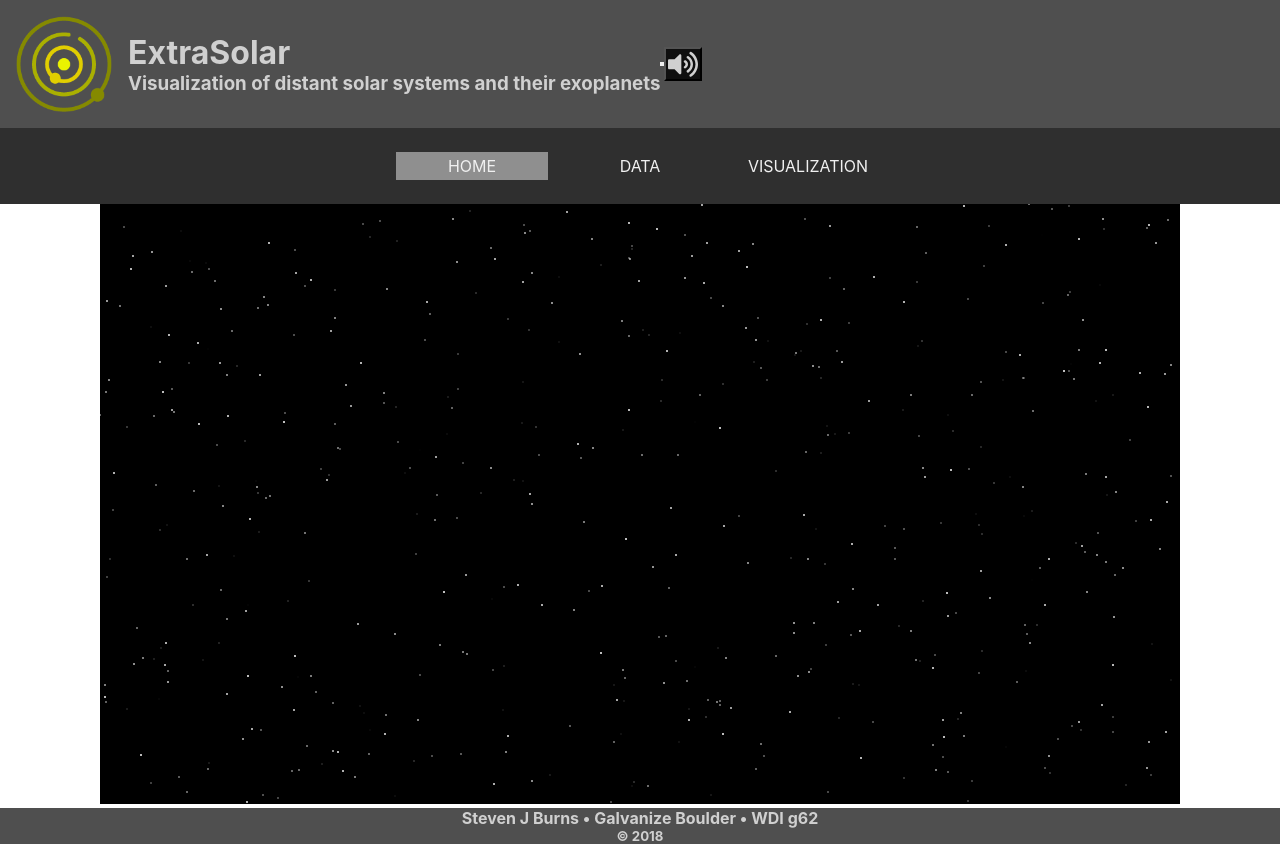
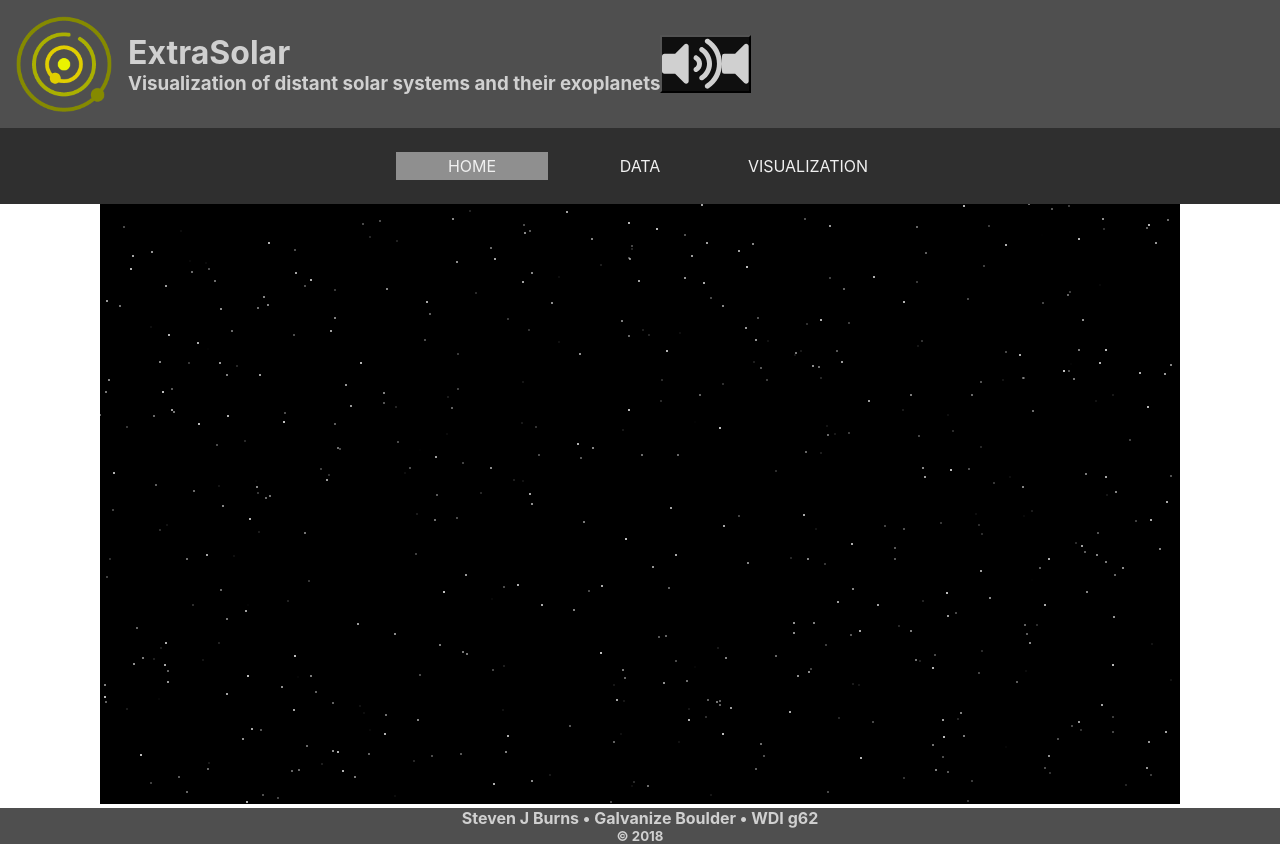
Before and after one commit to StevenJBurns/extrasolar, a React (Create React App) app: page / in a window 1280 px wide. Built offline with nearby package versions, Linux system fonts and the light colour scheme.

Commit message:
Font Awesome audio icons arebarely working, but they render in the button

```diff
--- a/public/index.html
+++ b/public/index.html
@@ -11,7 +11,6 @@
     <!-- Notice the use of %PUBLIC_URL% in the tags above. It will be replaced with the URL of the `public` folder during the build. Only files inside the `public` folder can be referenced from the HTML.
 
       Unlike "/favicon.ico" or "favicon.ico", "%PUBLIC_URL%/favicon.ico" will work correctly both with client-side routing and a non-root public URL. Learn how to configure a non-root public URL by running `npm run build`. -->
-    <script defer src="https://use.fontawesome.com/releases/v5.0.4/js/all.js"></script>
     <title>ExtraSolar</title>
   </head>
   <body>
--- a/src/App.js
+++ b/src/App.js
@@ -6,6 +6,7 @@ import PageHome from './containers/PageHome';
 import PageData from './containers/PageData';
 import PageVisualization from './containers/PageVisualization';
 import AudioButton from "./components/AudioButton";
+import AudioBlock from "./components/AudioBlock";
 
 import './App.css';
 
@@ -34,9 +35,7 @@ class App extends Component {
             <h3 id="h2-header">Visualization of distant solar systems and their exoplanets</h3>
           </div>
           <AudioButton />
-          <button type="button" id="button-audio" name="buttonAudio" onClick={this.toggleSound}>
-            <span className="fas fa-volume-up fa-2x" aria-hidden="true"></span>
-          </button>
+          <AudioBlock />
         </header>
         <nav>
           <ul>
--- /dev/null
+++ b/src/components/AudioBlock.jsx
@@ -0,0 +1,12 @@
+import React from "react";
+import { FontAwesomeIcon } from '@fortawesome/react-fontawesome';
+import { faVolumeUp, faVolumeMute, faVolumeOff } from '@fortawesome/free-solid-svg-icons';
+
+ const AudioBlock = () => (
+  <button style={{ background: '#0F0F0F' }}>
+    <FontAwesomeIcon icon={faVolumeUp} size="4x" />
+    <FontAwesomeIcon icon={faVolumeOff} size="4x" />
+  </button>
+);
+
+export default AudioBlock;
--- a/src/components/AudioButton.jsx
+++ b/src/components/AudioButton.jsx
@@ -1,23 +1,24 @@
 import React from "react";
 import { connect } from "react-redux";
 import { FontAwesomeIcon } from '@fortawesome/react-fontawesome';
-import { faVolumeup, faVolumeoff } from '@fortawesome/free-solid-svg-icons';
+import { faVolumeUp, faVolumeMute, faVolumeOff } from '@fortawesome/free-solid-svg-icons';
 
 const mapStateToProps = state => {
   return { audioMuteState: state.audioMuteState,
            audioSource: state.audioSource };
 };
 
-const ConnectedAudioButton = ({ audioMuteState, audioSource}) => (
-  <button>
-    <FontAwesomeIcon icon={ faVolumeup} />
-    <FontAwesomeIcon icon={ faVolumeoff} />
-    <audio autoPlay loop src={ audioSource } muted={ audioMuteState }>
-      <span>Your browser does not support the <code>audio</code> element.</span>
-    </audio>
-  </button>
+const AudioButton = ({ audioMuteState, audioSource}) => (
+  <div>
+    <FontAwesomeIcon icon="volume-up" />
+
+  </div>
 );
 
-const AudioButton = connect(mapStateToProps)(ConnectedAudioButton);
+// const AudioButton = connect(mapStateToProps)(ConnectedAudioButton);
 
 export default AudioButton;
+
+{/* <audio autoPlay loop src={ audioSource } muted={ audioMuteState }>
+  <span>Your browser does not support the <code>audio</code> element.</span>
+</audio> */}
```
